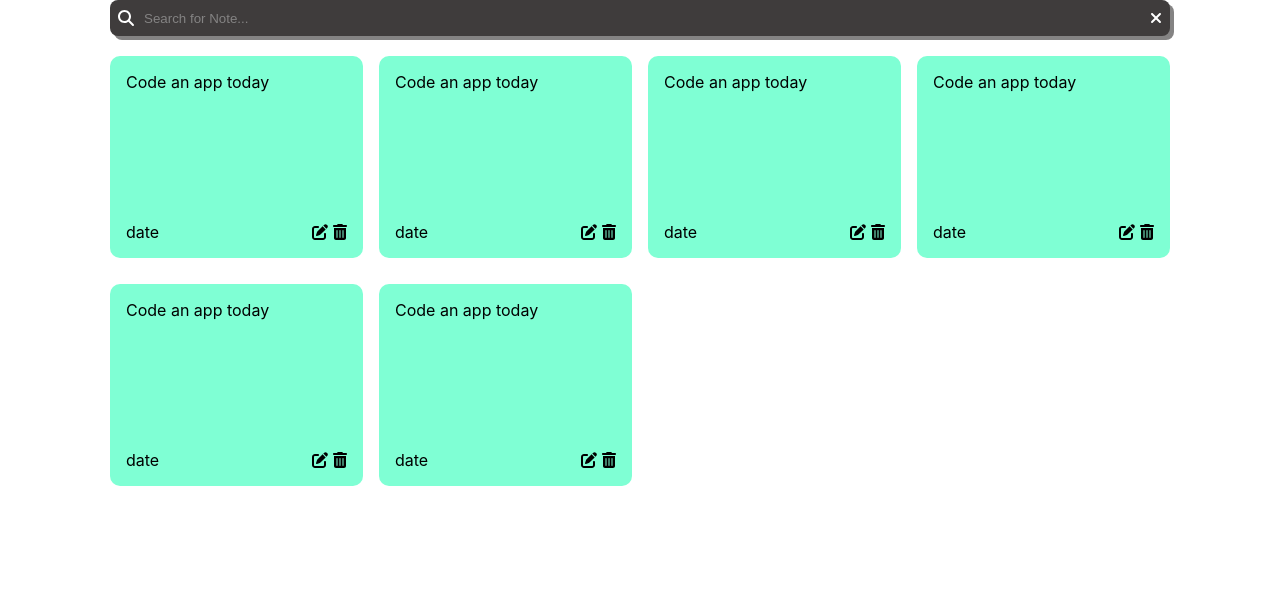
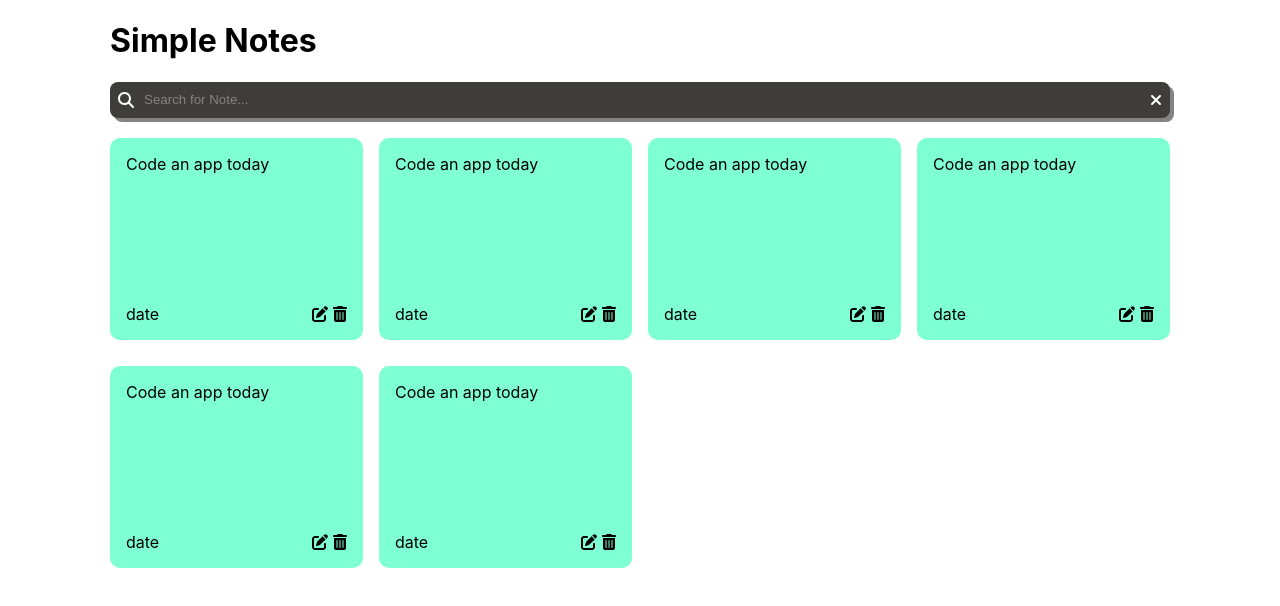
Before and after one commit to JubzCodes/simple-notes, a React (Create React App) app: page / in a window 1280 px wide. Shown: the top 606 px of the page. Built offline with nearby package versions, Linux system fonts and the light colour scheme; the HTML template or start-up script is replaced by a standard one.

Commit message:
add title

```diff
--- a/src/App.js
+++ b/src/App.js
@@ -6,6 +6,7 @@ import { faMagnifyingGlass, faTimes } from "@fortawesome/free-solid-svg-icons";
 function App() {
   return (
     <div className="App">
+      <h1>Simple Notes</h1>
       <div className='search-bar'>
         <span className='search-icon'>
         <FontAwesomeIcon icon={faMagnifyingGlass} />
```
